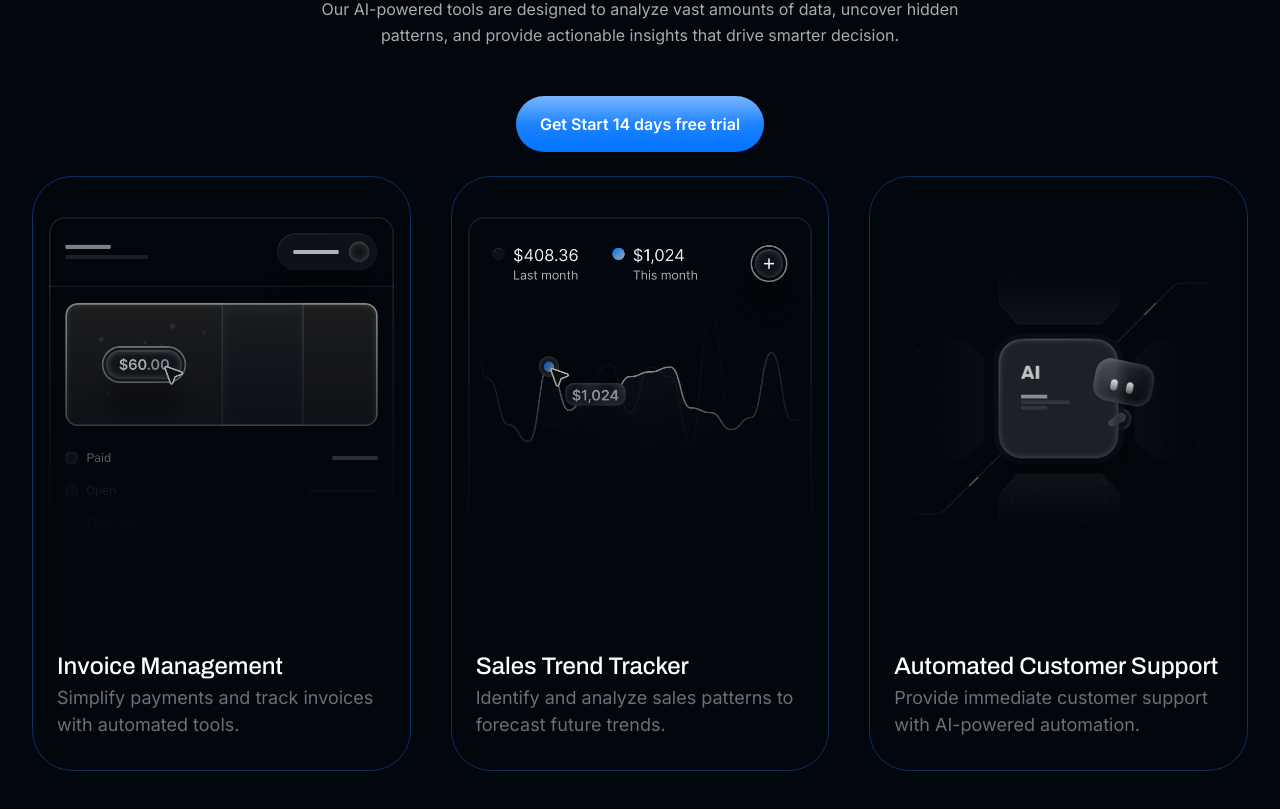
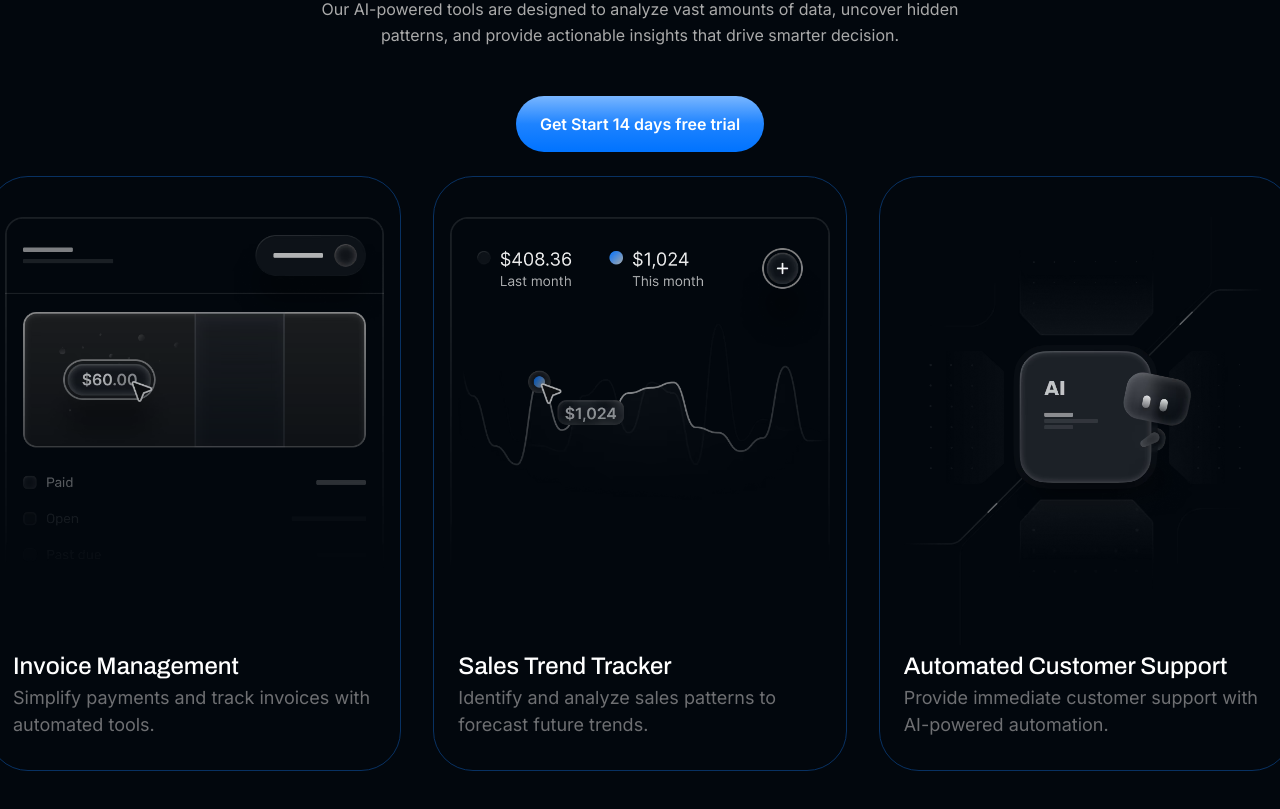
Before and after one commit to karanyadavv/ai-saas-landing-page, a React (Vite) app: page / in a window 1280 px wide. Shown: the part 439-1248 px from the top of the page. Built offline with nearby package versions, Linux system fonts and the light colour scheme.

Commit message:
fixed alignment

```diff
--- a/src/components/IntroSection.jsx
+++ b/src/components/IntroSection.jsx
@@ -33,7 +33,7 @@ const IntroSection = () => {
           Get Start 14 days free trial
         </button>
       </div>
-      <div className="md:flex justify-center items-center gap-10 w-full max-w-[1304px]">
+      <div className=" md:flex justify-center items-center gap-8 max-w-[1304px]">
         {DataList.map((item) => {
           return (
             <div
--- a/src/components/NavBar.jsx
+++ b/src/components/NavBar.jsx
@@ -10,12 +10,12 @@ const NavBar = () => {
     setIsOpen(!isOpen);
   };
   return (
-    <div className="relative ">
+    <div className="relative">
       <motion.div
         initial={{ y: -100, opacity: 0, filter: "blur(12px)" }}
         animate={{ y: 0, opacity: 1, filter: "blur(0px)" }}
         transition={{ delay: 1, duration: 0.5, ease: "easeOut" }}
-        className="flex justify-between px-[260px] w-full max-w-full items-center text-white space-x-52 font-inter -mt-4 mb-12 md:mb-20 backdrop-blur-sm"
+        className="flex items-center justify-between md:px-[260px] text-white space-x-52 font-inter -mt-4 mb-12 md:mb-20 backdrop-blur-sm"
       >
         <div className="flex items-center justify-between space-x-44">
           <img
```
